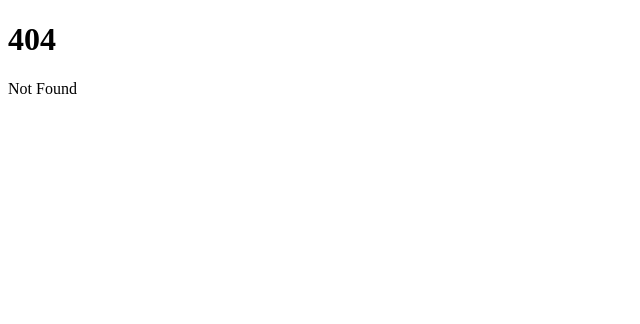
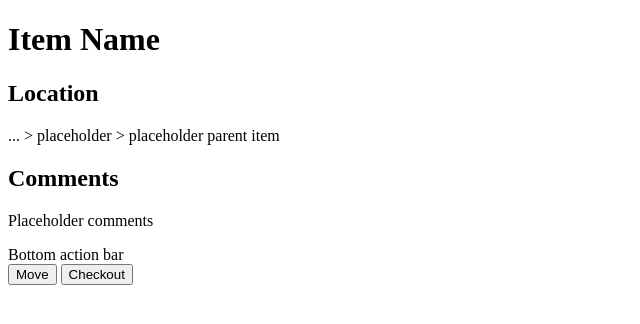
Before and after one commit to citrus-melon/lobstrack, a SvelteKit app in the folder capacitor/: page /item/1 in a window 1280 px wide. Before the commit this address had no page. Shown: the top 324 px of the page, without its empty margins (0-640 px from the left). Built offline with nearby package versions, Linux system fonts and the light colour scheme.

Commit message:
Scaffold pages

```diff
--- /dev/null
+++ b/capacitor/src/routes/item/[id]/+page.svelte
@@ -0,0 +1,11 @@
+<h1>Item Name</h1>
+
+<h2>Location</h2>
+<p>... &gt; placeholder &gt; placeholder parent item</p>
+
+<h2>Comments</h2>
+<p>Placeholder comments</p>
+
+<div>Bottom action bar</div>
+<button>Move</button>
+<button>Checkout</button>
```
Also changed, not shown: capacitor/src/routes/+page.svelte (+17 -2 lines).
